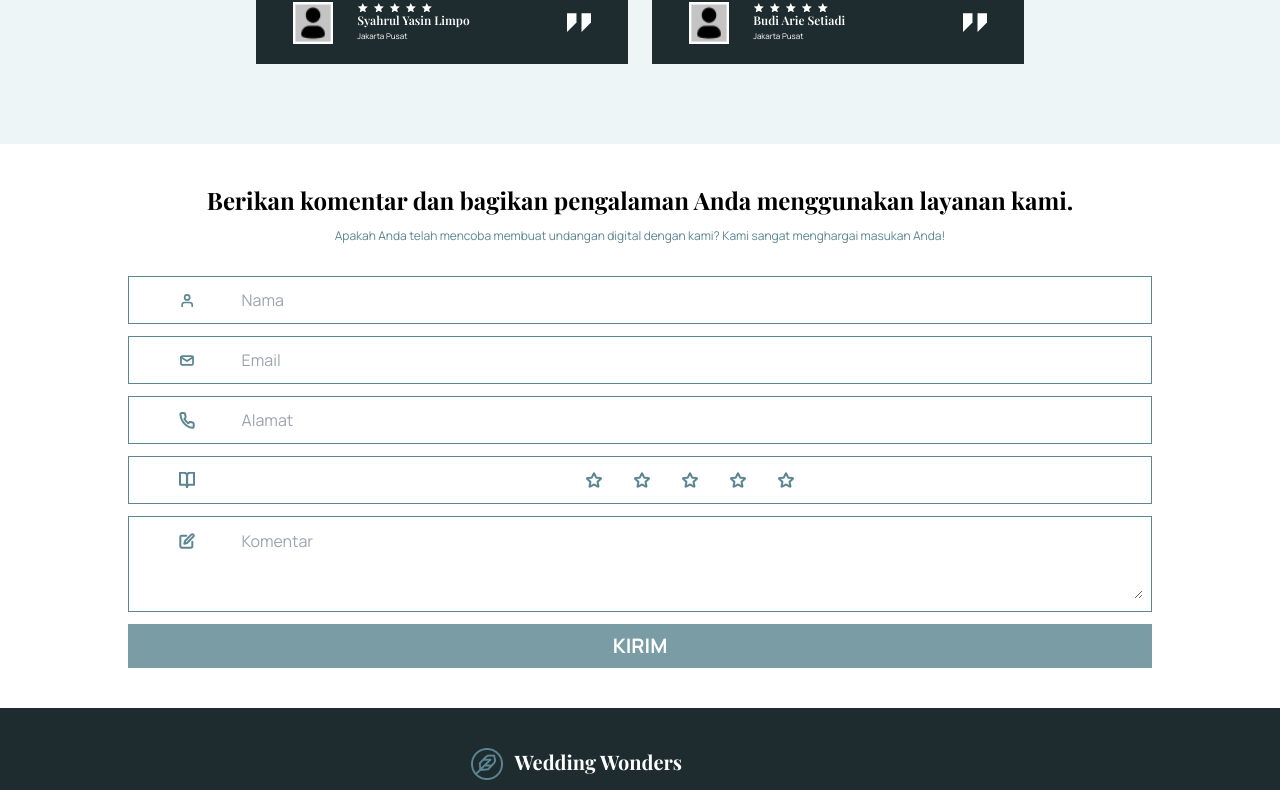
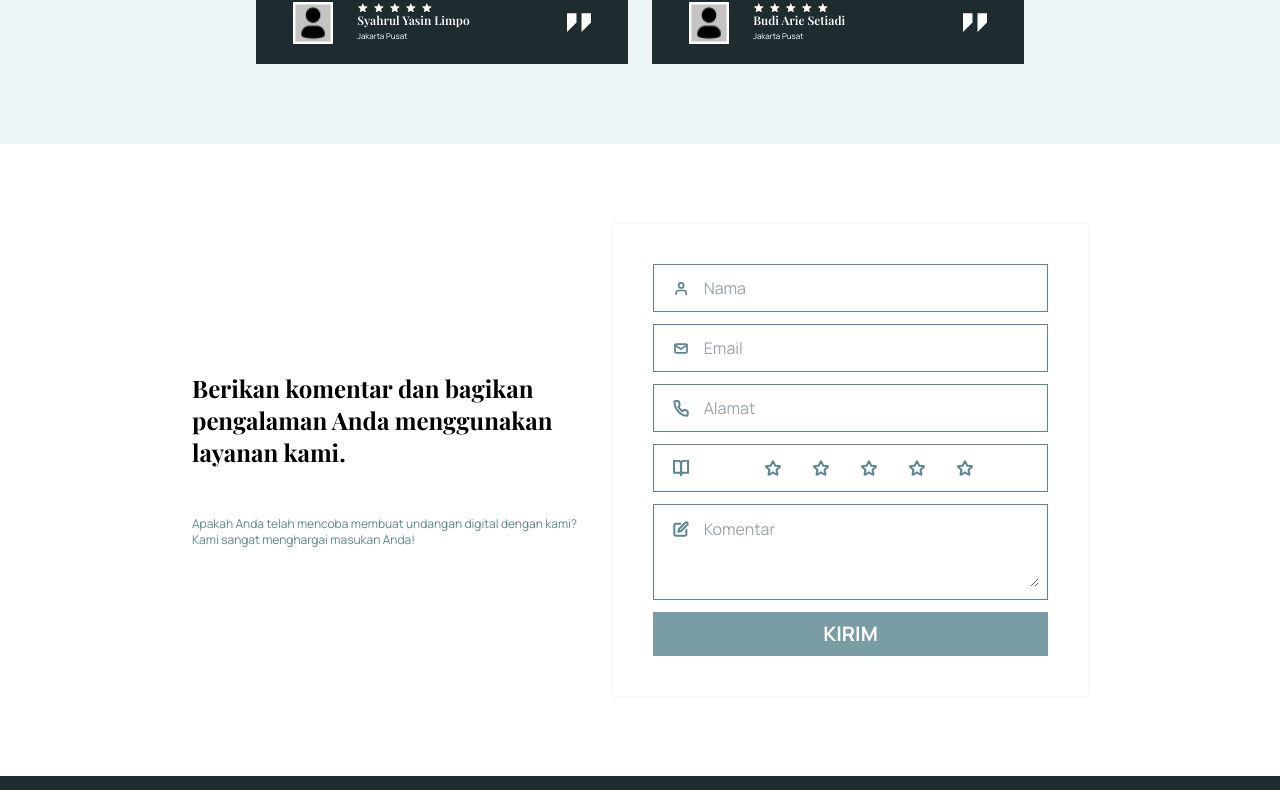
Before and after one commit to rakafebriansy/wedding-wonders-web, a Vue app: page / in a window 1280 px wide. Shown: the part 1528-2318 px from the top of the page. Built offline with nearby package versions, Linux system fonts and the light colour scheme.

Commit message:
feat: review (desktop)

```diff
--- a/src/views/Landing.vue
+++ b/src/views/Landing.vue
@@ -50,12 +50,13 @@
                 </li>
             </ul>
         </section>
-        <section class="flex flex-col justify-center gap-8 items-center py-10">
-            <div class="flex gap-3 flex-col items-center w-[80%]">
+        <section class="flex justify-center items-center py-10 lg:py-20">
+            <div class="flex flex-col justify-center gap-8 items-center lg:flex-row lg:w-[70%]">
+                <div class="flex gap-3 flex-col items-center w-[80%] lg:w-[70%] lg:gap-12">
                     <h1 class="text-2xl font-playfairDisplayBold">Berikan komentar dan bagikan pengalaman Anda menggunakan layanan kami.</h1>
                     <p class="text-[#5C8692] text-xs">Apakah Anda telah mencoba membuat undangan digital dengan kami? Kami sangat menghargai masukan Anda!</p>
                 </div>
-            <form action="" method="POST" class="w-[80%]">
+                <form action="" method="POST" class="w-[80%] lg:p-10 small-shadow">
                     <ul class="w-full flex flex-col gap-3">
                         <li>
                             <TextBox placeholder="Nama" name="nama" :icon="userIcon" />
@@ -77,6 +78,7 @@
                         </li>
                     </ul>
                 </form>
+            </div>
         </section>
         <section>
             <Footer/>
```
Lines whose indentation alone changed are shown as unchanged.
